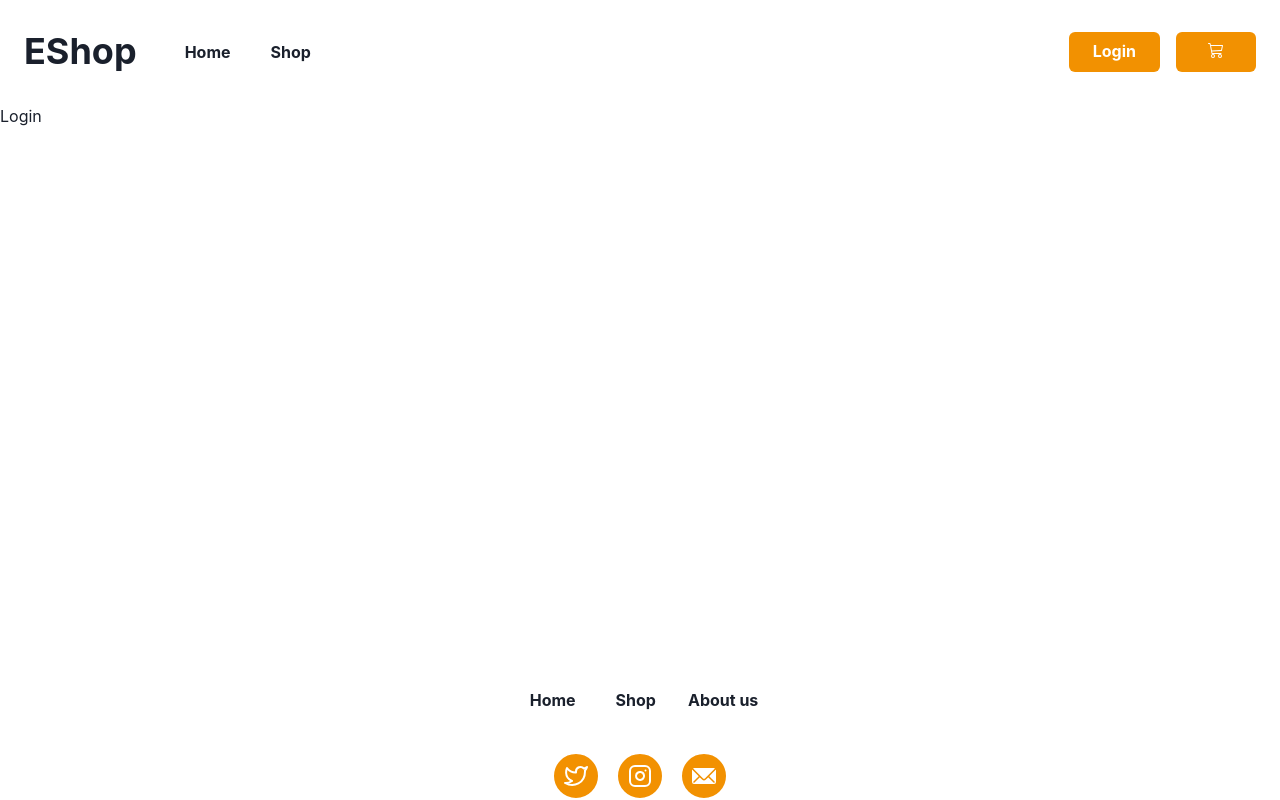
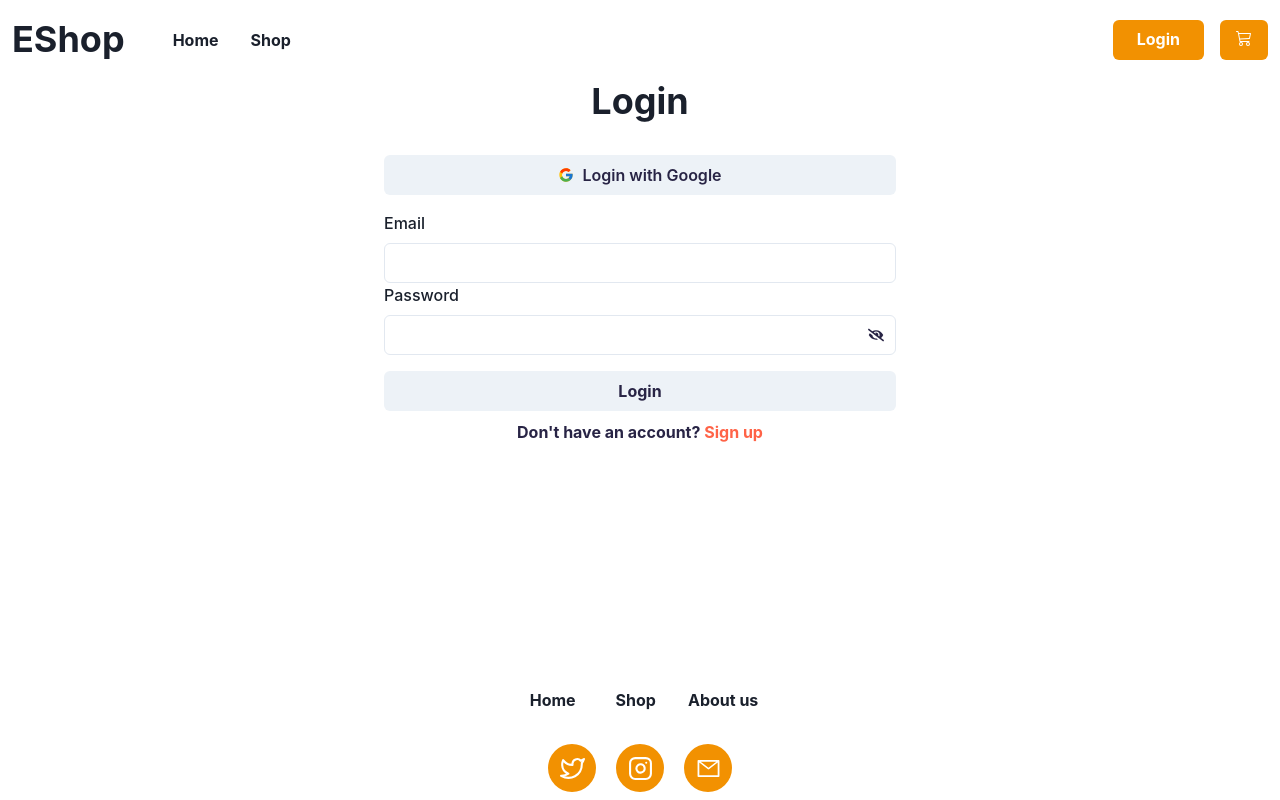
Before and after one commit to poliferreyra/project-Ecommerce, a React (Vite) app: page /login in a window 1280 px wide. Built offline with nearby package versions, Linux system fonts and the light colour scheme.

Commit message:
Modify home, footer, login & notfound

```diff
--- a/package.json
+++ b/package.json
@@ -16,6 +16,7 @@
     "@emotion/styled": "^11.11.0",
     "@fontsource/biryani": "^4.5.10",
     "@fontsource/montserrat": "^4.5.14",
+    "firebase": "^9.21.0",
     "framer-motion": "^10.12.9",
     "react": "^18.2.0",
     "react-dom": "^18.2.0",
--- a/src/App.jsx
+++ b/src/App.jsx
@@ -2,7 +2,7 @@ import { Route, Routes } from 'react-router-dom'
 import { AppLayout } from './layout/AppLayout'
 import { Home } from './pages/Home'
 import { Products } from './pages/Products'
-import { Login } from './pages/Login'
+import { Login } from './pages/aut/Login'
 import { Cart } from './pages/Cart'
 import { NotFound } from './pages/NotFound'
 
--- a/src/components/Footer.jsx
+++ b/src/components/Footer.jsx
@@ -1,12 +1,13 @@
-import { EmailIcon } from '@chakra-ui/icons'
 import { FiTwitter, FiInstagram } from 'react-icons/fi'
-import { Flex, Stack, AvatarGroup, Avatar, Link } from '@chakra-ui/react'
+import { AiOutlineMail } from 'react-icons/ai'
+
+import { Flex, Stack, Link } from '@chakra-ui/react'
 import { NavLink } from 'react-router-dom'
 
 export const Footer = () => {
   return (
     <>
-      <Flex justifyContent="center" alignItems="center" p={6}>
+      <Flex justifyContent="center" alignItems="center" p={2}>
         <Stack spacing={4} direction="row" align="center" fontWeight="bold">
           <Link
             p={4}
@@ -43,13 +44,62 @@ export const Footer = () => {
           </Link>
         </Stack>
       </Flex>
-      <Flex justifyContent="center" alignItems="center">
+      <Flex justifyContent="center" alignItems="center" p={2}>
         <Stack direction="row" spacing="20px">
-          <AvatarGroup spacing="1rem">
-            <Avatar bg="#F29101" icon={<FiTwitter fontSize="1.5rem" />} />
-            <Avatar bg="#F29101" icon={<FiInstagram fontSize="1.5rem" />} />
-            <Avatar bg="#F29101" icon={<EmailIcon fontSize="1.5rem" />} />
-          </AvatarGroup>
+          <Link
+            display="inline-flex"
+            alignItems="center"
+            justifyContent="center"
+            borderRadius="50%"
+            bg="#F29101"
+            w={12}
+            h={12}
+            color="white"
+            href="https://twitter.com/?lang=es"
+            isExternal
+            _hover={{
+              fontWeight: 'semibold',
+              color: '#282445',
+            }}
+          >
+            <FiTwitter size="25px" />
+          </Link>
+          <Link
+            display="inline-flex"
+            alignItems="center"
+            justifyContent="center"
+            borderRadius="50%"
+            bg="#F29101"
+            w={12}
+            h={12}
+            color="white"
+            href="https://www.instagram.com/"
+            isExternal
+            _hover={{
+              fontWeight: 'semibold',
+              color: '#282445',
+            }}
+          >
+            <FiInstagram size="25px" />
+          </Link>
+          <Link
+            display="inline-flex"
+            alignItems="center"
+            justifyContent="center"
+            borderRadius="50%"
+            bg="#F29101"
+            w={12}
+            h={12}
+            color="white"
+            href="mailto:email@gmail.com"
+            isExternal
+            _hover={{
+              fontWeight: 'semibold',
+              color: '#282445',
+            }}
+          >
+            <AiOutlineMail size="25px" />
+          </Link>
         </Stack>
       </Flex>
     </>
--- a/src/components/Header.jsx
+++ b/src/components/Header.jsx
@@ -6,15 +6,16 @@ import {
   Spacer,
   Button,
   Stack,
+  IconButton,
 } from '@chakra-ui/react'
 import { NavLink } from 'react-router-dom'
 import { BsCart3 } from 'react-icons/bs'
 
 export const Header = () => {
   return (
-    <Flex alignItems="center" p={6} fontWeights="bold">
+    <Flex alignItems="center" p={3} fontWeight="bold">
       <Heading mr={8}>EShop</Heading>
-      <Stack spacing={4} direction="row" align="center" fontWeight="bold">
+      <Stack spacing={2} direction="row" align="center" fontWeight="bold">
         <Link
           p={4}
           as={NavLink}
@@ -53,7 +54,7 @@ export const Header = () => {
             Login
           </Link>
         </Button>
-        <Button bg="#F29101" color="white">
+        <IconButton bg="#F29101" color="white">
           <Link
             p={4}
             as={NavLink}
@@ -65,7 +66,7 @@ export const Header = () => {
           >
             <Icon as={BsCart3} />
           </Link>
-        </Button>
+        </IconButton>
       </Stack>
     </Flex>
   )
--- a/src/pages/Home.jsx
+++ b/src/pages/Home.jsx
@@ -1,10 +1,22 @@
-import { Box, Flex, Image } from '@chakra-ui/react'
+import {
+  Box,
+  Button,
+  ButtonGroup,
+  Card,
+  CardBody,
+  Flex,
+  Heading,
+  Image,
+  Stack,
+  Text,
+} from '@chakra-ui/react'
 import imgTienda from '../assets/imgTienda.png'
 
 export const Home = () => {
   return (
+    <>
       <Flex justifyContent="center" bg="#F6E3D3" mt={2}>
-      <Box maxW="60%" maxH="50%" m={3}>
+        <Box maxW="40%" maxH="50%" m={3}>
           <Image
             objectFit="cover"
             borderRadius="10px"
@@ -13,5 +25,37 @@ export const Home = () => {
           />
         </Box>
       </Flex>
+      <Box p={3}>
+        <Heading>Recently visited</Heading>
+      </Box>
+      <Card maxW="35%" alignItems="start">
+        <CardBody>
+          <Image
+            src="https://images.unsplash.com/photo-1555041469-a586c61ea9bc?ixlib=rb-4.0.3&ixid=MnwxMjA3fDB8MHxwaG90by1wYWdlfHx8fGVufDB8fHx8&auto=format&fit=crop&w=1770&q=80"
+            alt="Green double couch with wooden legs"
+            borderRadius="lg"
+          />
+          <Stack mt="6" spacing="3">
+            <Heading size="md">Living room Sofa</Heading>
+            <Text>
+              This sofa is perfect for modern tropical spaces, baroque inspired
+              spaces, earthy toned spaces and for people who love a chic design
+              with a sprinkle of vintage design.
+            </Text>
+            <Text color="blue.600" fontSize="2xl">
+              $450
+            </Text>
+          </Stack>
+        </CardBody>
+        <ButtonGroup m={2}>
+          <Button size="sm" variant="solid" colorScheme="blue">
+            See detail
+          </Button>
+          <Button size="sm" variant="ghost" colorScheme="blue">
+            Add to cart
+          </Button>
+        </ButtonGroup>
+      </Card>
+    </>
   )
 }
--- a/src/pages/Login.jsx
+++ /dev/null
@@ -1,3 +0,0 @@
-export const Login = () => {
-  return <div>Login</div>
-}
--- a/src/pages/NotFound.jsx
+++ b/src/pages/NotFound.jsx
@@ -12,7 +12,7 @@ export const NotFound = () => {
           borderRadius="lg"
           boxSize="500px"
         />
-        <Text textAlign="center" color="tomato">
+        <Text textAlign="center" color="tomato" fontWeight="bold">
           Sorry, the page you're searching for doesn't exist
         </Text>
       </Stack>
--- /dev/null
+++ b/src/pages/aut/Login.jsx
@@ -0,0 +1,78 @@
+/* eslint-disable react/no-unescaped-entities */
+import {
+  Box,
+  Button,
+  FormControl,
+  FormLabel,
+  Heading,
+  Highlight,
+  IconButton,
+  Input,
+  InputGroup,
+  InputRightElement,
+  Stack,
+} from '@chakra-ui/react'
+import { FcGoogle } from 'react-icons/fc'
+import { FaEyeSlash } from 'react-icons/fa'
+
+export const Login = () => {
+  return (
+    <Stack alignItems="center">
+      <Heading mb={2}>Login</Heading>
+      <Button
+        leftIcon={<FcGoogle />}
+        mt={4}
+        minW="40%"
+        color="#282445"
+        _hover={{
+          fontWeight: 'semibold',
+          color: '#F29101',
+        }}
+        type="submit"
+      >
+        Login with Google
+      </Button>
+      <Box minW="40%">
+        <FormControl mt={2}>
+          <FormLabel>Email</FormLabel>
+          <Input type="email" name="email" />
+        </FormControl>
+        <FormControl>
+          <FormLabel>Password</FormLabel>
+        </FormControl>
+        <InputGroup>
+          <Input />
+          <InputRightElement>
+            <IconButton
+              variant="link"
+              color="#282445"
+              aria-label="EyeSlash"
+              icon={<FaEyeSlash />}
+            />
+          </InputRightElement>
+        </InputGroup>
+        <Stack direction="column">
+          <Button
+            mt={4}
+            color="#282445"
+            fontWeight="bold"
+            _hover={{
+              fontWeight: 'semibold',
+              color: '#F29101',
+            }}
+            type="submit"
+          >
+            Login
+          </Button>
+          <Button color="#282445" variant="link">
+            <Heading lineHeight="tall" as="h5" size="sm">
+              <Highlight query="Sign Up" styles={{ color: 'tomato' }}>
+                Don't have an account? Sign up
+              </Highlight>
+            </Heading>
+          </Button>
+        </Stack>
+      </Box>
+    </Stack>
+  )
+}
```
Also changed, not shown: src/firebase/config.js (added, +20 -0 lines), src/assets/imgTienda.png, 1 other file (tests, documents, lock files or other folders). Lines whose indentation alone changed are shown as unchanged.
